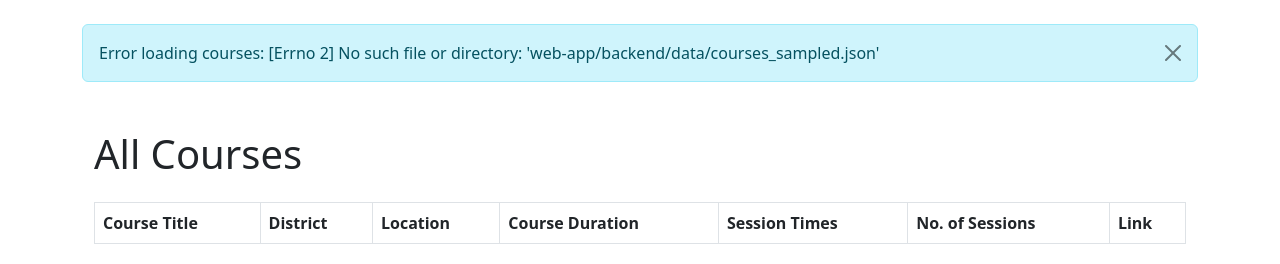
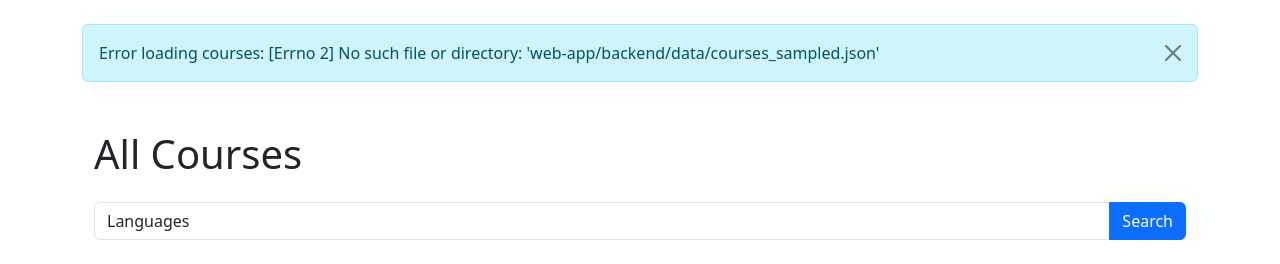
Before and after one commit to olivepol/DSA2025_birds, a Flask app: page /courses?search=Languages in a window 1280 px wide. Shown: the part 56-320 px from the top of the page. Run offline with Flask 3, Linux system fonts and the light colour scheme; lists and menus that the app fills with data are empty; some libraries are stand-ins or nearby versions.

Commit message:
added search bar to filter data

```diff
--- a/flask_app/flask_app.py
+++ b/flask_app/flask_app.py
@@ -128,10 +128,14 @@
 
 @app.route('/courses')
 def course_list():
+    search_query = request.args.get('search', '').lower()  # Get the search query from the request
     try:
         with open("web-app/backend/data/courses_sampled.json", "r", encoding="utf-8") as file:
             data = json.load(file)
             courses = data["veranstaltungen"]["veranstaltung"]
+            # Filter courses based on the search query
+            if search_query:
+                courses = [course for course in courses if search_query in course['name'].lower()]
     except Exception as e:
         flash(f"Error loading courses: {e}")
         courses = []
--- a/flask_app/templates/courses.html
+++ b/flask_app/templates/courses.html
@@ -3,6 +3,15 @@
 {% block content %}
 <div class="container my-5">
     <h1 class="text-left mb-4">All Courses</h1>
+
+    <!-- Search Bar -->
+    <form method="GET" action="{{ url_for('course_list') }}" class="mb-4">
+        <div class="input-group">
+            <input type="text" name="search" class="form-control" placeholder="Search for courses..." value="{{ request.args.get('search', '') }}">
+            <button class="btn btn-primary" type="submit">Search</button>
+        </div>
+    </form>
+
     <table class="table table-striped table-bordered" style="width:100%; overflow-x:auto; overflow-y:auto;">
         <thead>
             <tr>
```
